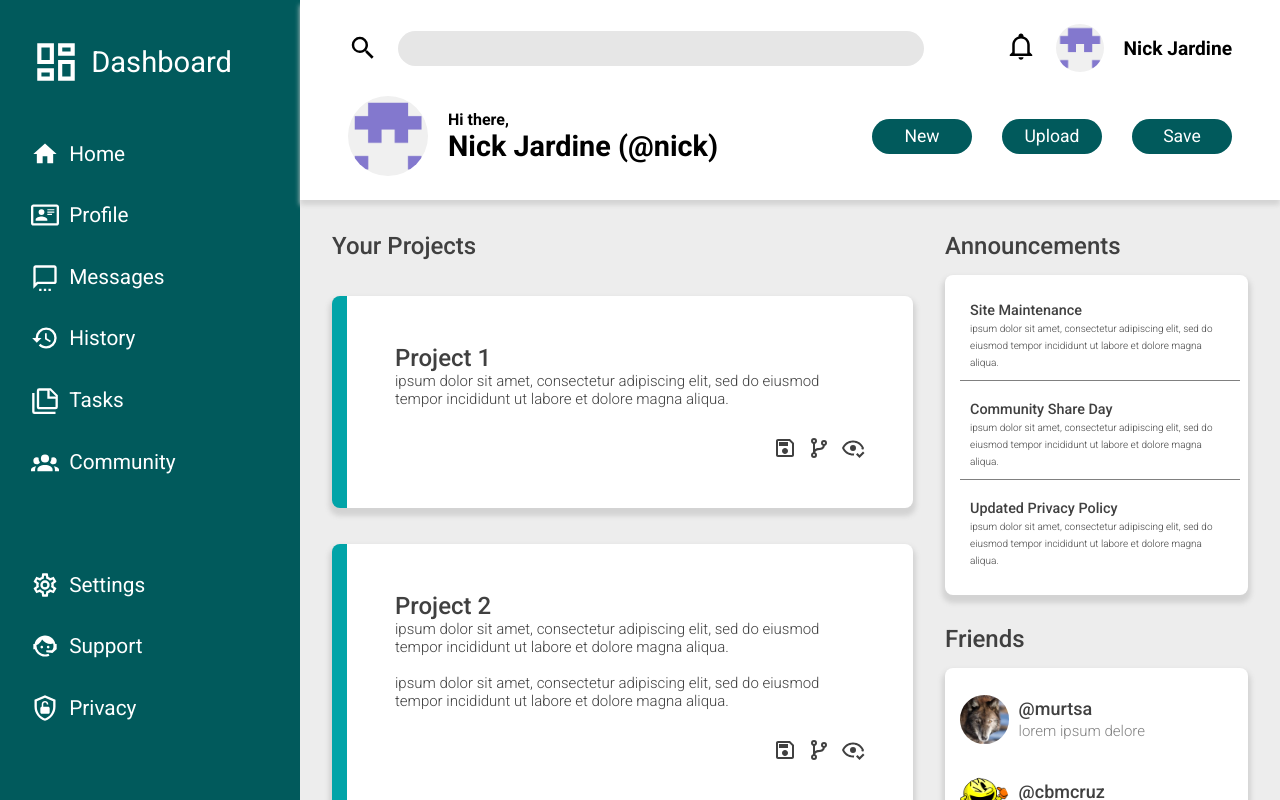
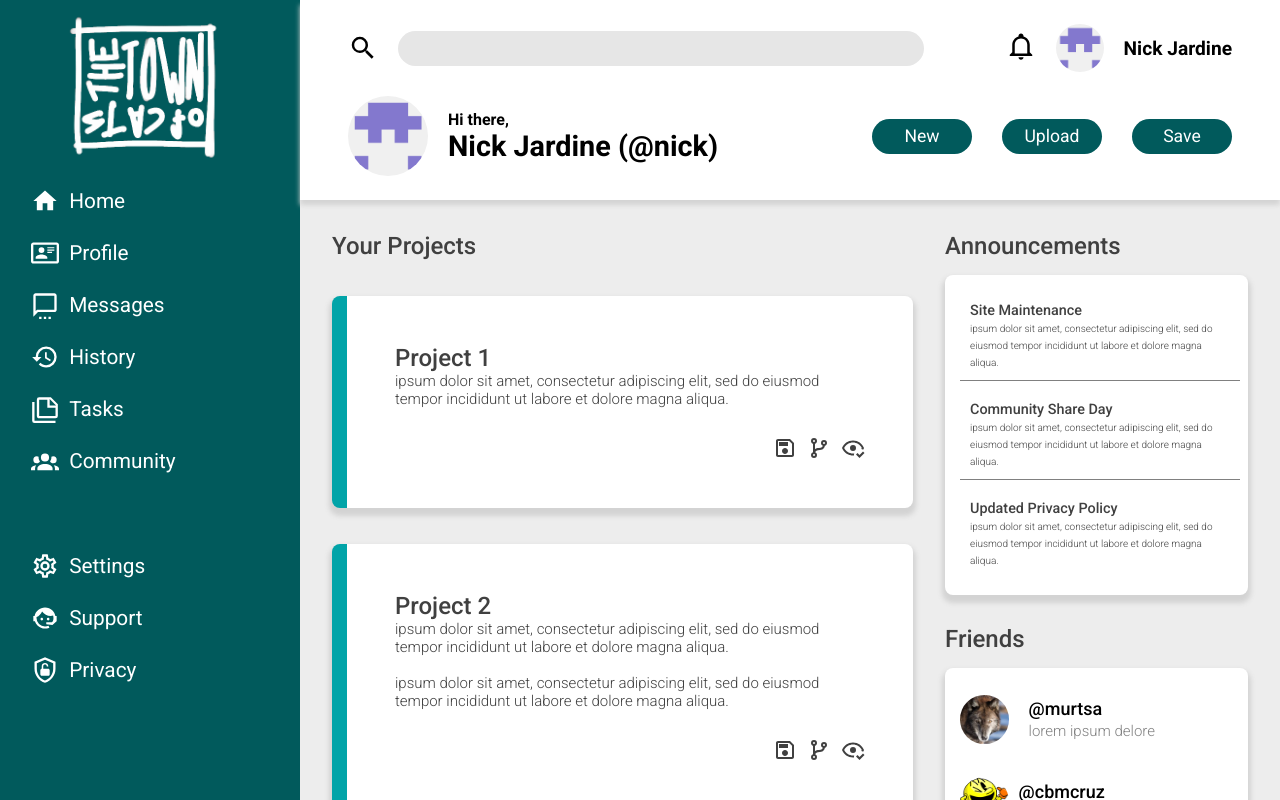
Before and after one commit to NickJar/admin-dashboard, a plain HTML site: page index.html in a window 1280 px wide. Drawn offline with Linux system fonts and the light colour scheme.

Commit message:
Add custom logo and links

```diff
--- a/index.html
+++ b/index.html
@@ -5,7 +5,9 @@
     <meta charset="UTF-8">
     <meta http-equiv="X-UA-Compatible" content="IE=edge">
     <meta name="viewport" content="width=device-width, initial-scale=1.0">
+
     <title>Admin Dashboard</title>
+    <link rel="icon" href="./assets/profile.png" type="image/x-icon">
 </head>
 <body>
     <div class="content">
@@ -45,9 +47,7 @@
             </div>
         </div>
         <div class="sidebar">
-            <div class="logo"><svg style="width:50px;height:50px" viewBox="0 0 24 24">
-                <path fill="currentColor" d="M19,5V7H15V5H19M9,5V11H5V5H9M19,13V19H15V13H19M9,17V19H5V17H9M21,3H13V9H21V3M11,3H3V13H11V3M21,11H13V21H21V11M11,15H3V21H11V15Z" />
-            </svg>Dashboard</div>
+            <div class="logo"><img style="width: 8em;"src="./assets/logo.GIF"></div>
         <div class="home"><svg style="width:28px;height:28px" viewBox="0 0 24 24">
             <path fill="currentColor" d="M10,20V14H14V20H19V12H22L12,3L2,12H5V20H10Z" />
         </svg><a href="#">Home</a></div>
@@ -121,10 +121,10 @@
             </div><div></div>
             Friends
             <div class="trending">
-                <div class="murtsa"><img src="./assets/murtsa.jpg"><a><div class="murtsa-text">@murtsa <br><span style="font-size: 15px; color: gray; font-weight: 300;">lorem ipsum delore</span></div></a></div>
-                <div class="cbmcruz"><img src="./assets/cbmcruz.png"><div class="murtsa-text">@cbmcruz <br><span style="font-size: 15px; color: gray; font-weight: 300;">lorem ipsum delore</span></div></div>
-                <div class="zenerism"><img src="./assets/zenerism.jpg"><div class="murtsa-text">@zenerism <br><span style="font-size: 15px; color: gray; font-weight: 300;">lorem ipsum delore</span></div></div>
-                <div class="rubchicken"><img src="./assets/rubchicken.webp"><div class="murtsa-text">@rubChicken <br><span style="font-size: 15px; color: gray; font-weight: 300;">lorem ipsum delore</span></div></div>
+                <div class="murtsa"><img src="./assets/murtsa.jpg"><a><div class="murtsa-text"><a href="#">@murtsa</a> <br><span style="font-size: 15px; color: gray; font-weight: 300;">lorem ipsum delore</span></div></a></div>
+                <div class="cbmcruz"><img src="./assets/cbmcruz.png"><div class="murtsa-text"><a href="#">@cbmcruz</a> <br><span style="font-size: 15px; color: gray; font-weight: 300;">lorem ipsum delore</span></div></div>
+                <div class="zenerism"><img src="./assets/zenerism.jpg"><div class="murtsa-text"><a href="#">@zenerism</a> <br><span style="font-size: 15px; color: gray; font-weight: 300;">lorem ipsum delore</span></div></div>
+                <div class="rubchicken"><img src="./assets/rubchicken.webp"><div class="murtsa-text"><a href="#">@rubChicken</a> <br><span style="font-size: 15px; color: gray; font-weight: 300;">lorem ipsum delore</span></div></div>
             </div>
         </div>
     </div>
--- a/styles.css
+++ b/styles.css
@@ -141,7 +141,7 @@
     align-items: center;
     justify-content: left;
     gap: 10px;
-    grid-row: 1 / span 2;
+    grid-row: 1;
     font-size: 1.4em;
 }
 .home{
@@ -149,7 +149,7 @@
     align-items: center;
     justify-content: left;
     gap:10px;
-    grid-row: 3;
+    grid-row: 2;
 }
 
 .profile-side{
@@ -157,7 +157,7 @@
     align-items: center;
     justify-content: left;
     gap:10px;
-    grid-row: 4;
+    grid-row: 3;
 }
 
 .messages{
@@ -165,7 +165,7 @@
     align-items: center;
     justify-content: left;
     gap:10px;
-    grid-row: 5;
+    grid-row: 4;
 }
 
 .history{
@@ -173,7 +173,7 @@
     align-items: center;
     justify-content: left;
     gap:10px;
-    grid-row: 6;
+    grid-row: 5;
 }
 
 .tasks{
@@ -181,14 +181,14 @@
     align-items: center;
     justify-content: left;
     gap:10px;
-    grid-row: 7;
+    grid-row: 6;
 }
 .community{
     display: flex;
     align-items: center;
     justify-content: left;
     gap:10px;
-    grid-row: 8;
+    grid-row: 7;
 }
 
 .settings{
@@ -196,7 +196,7 @@
     align-items: center;
     justify-content: left;
     gap:10px;
-    grid-row: 10;
+    grid-row: 9;
 }
 
 .support{
@@ -204,7 +204,7 @@
     align-items: center;
     justify-content: left;
     gap:10px;
-    grid-row: 11;
+    grid-row: 10;
 }
 
 .privacy{
@@ -212,7 +212,7 @@
     align-items: center;
     justify-content: left;
     gap:10px;
-    grid-row: 12;
+    grid-row: 11;
 }
 
 .main-content{
@@ -273,6 +273,11 @@
     height: 20rem;
     border-radius: .5rem;
     box-shadow: 0px 5px 5px 3px lightgray;
+}
+
+.trending a {
+    text-decoration: none;
+    color: black;
 }
 
 .trending img{
```
Also changed, not shown: assets/logo.GIF (added).
